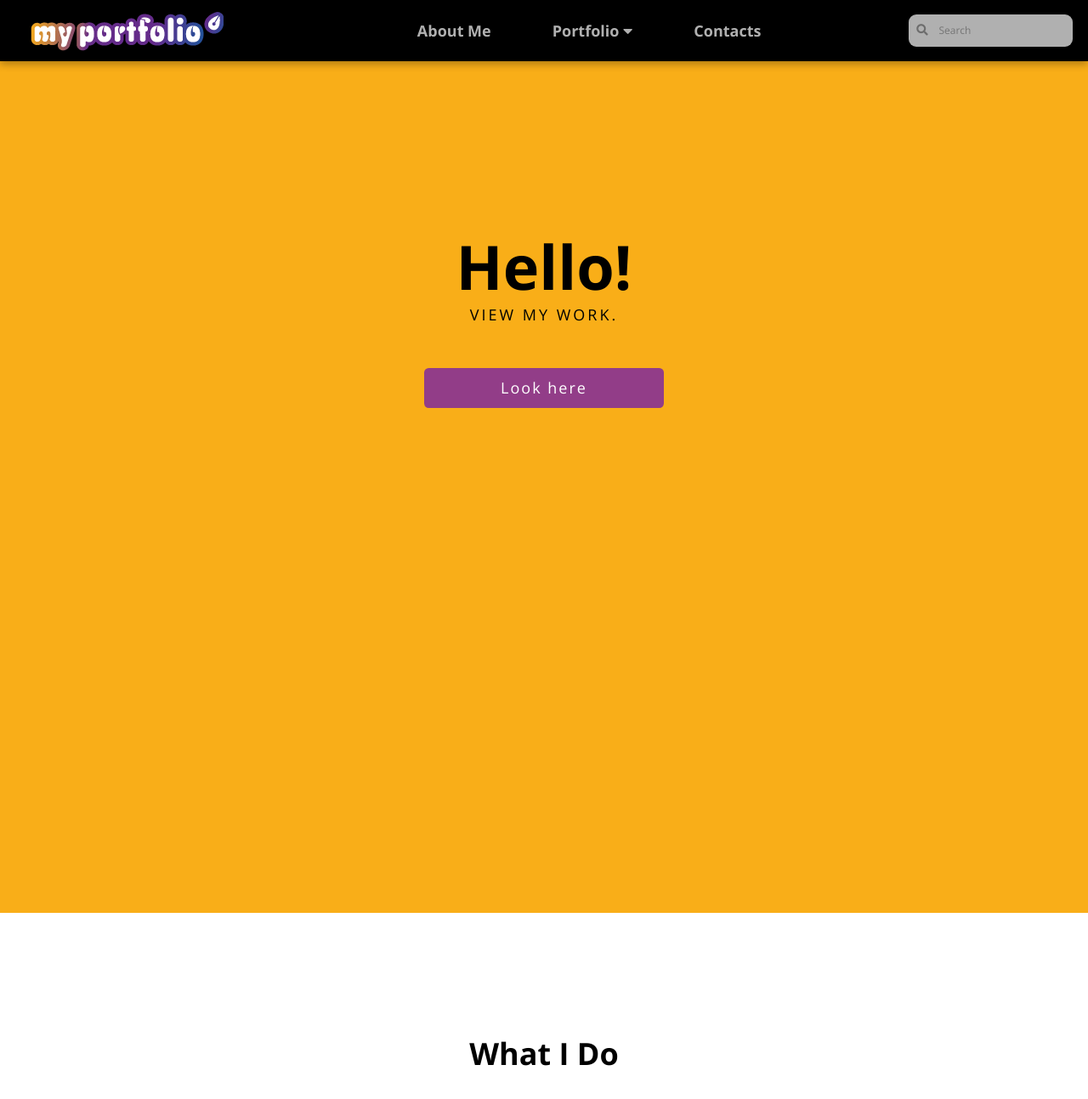
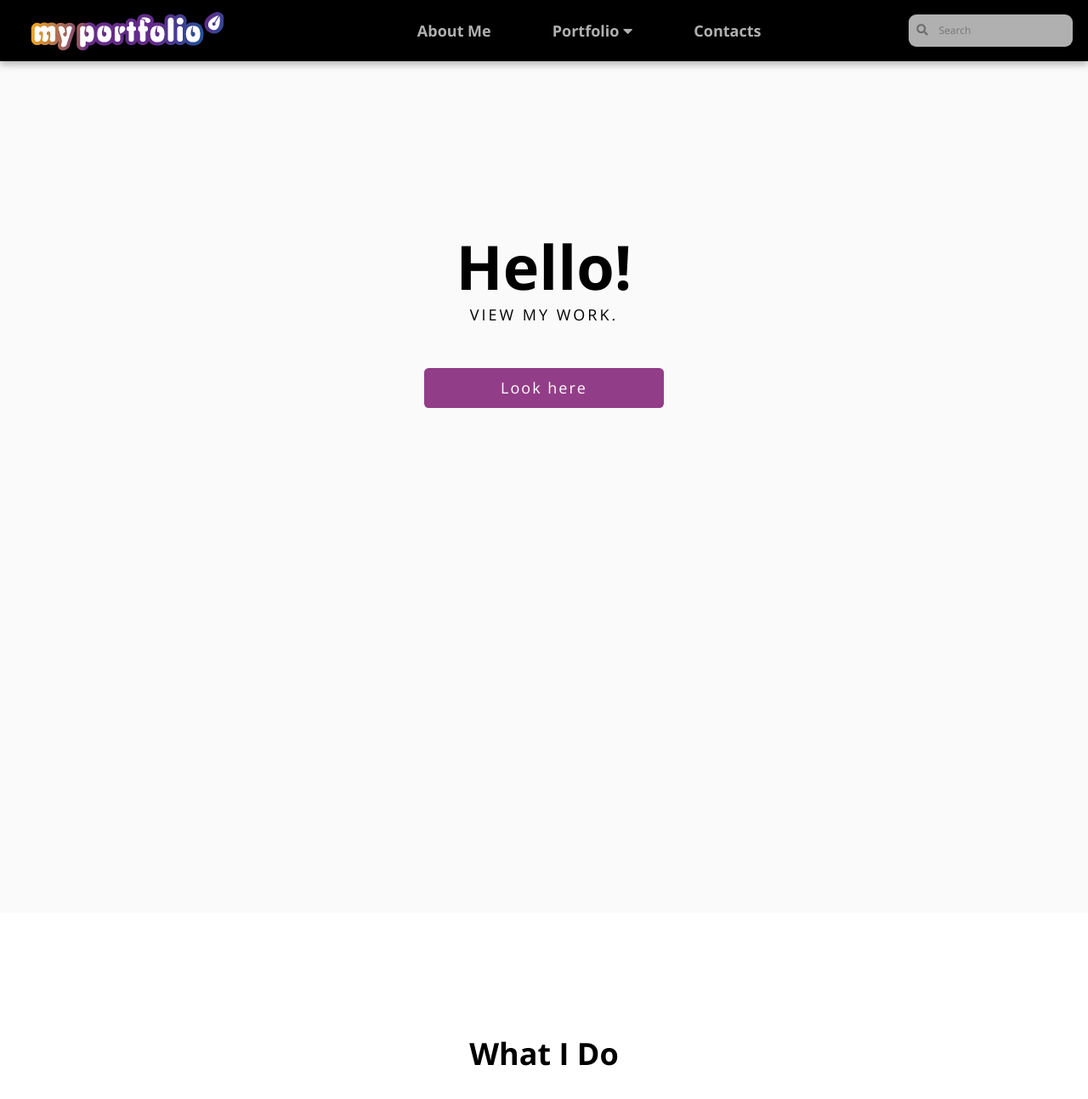
Before and after one commit to LiliyaMilanova/myportfolio, a Jekyll site: the page built from index.html, in a window 1280 px wide and 1400 px high. Shown: the top 1293 px of the window at 85% size. Built offline with Jekyll 4.4.1, drawn with Linux system fonts in a browser that asks for light colours; nearby versions of some CDN libraries.

Commit message:
Update styles.css

```diff
--- a/css/styles.css
+++ b/css/styles.css
@@ -20,7 +20,7 @@ body {
     display: flex;
     flex-wrap: wrap;
     justify-content: center;
-    background-color: rgb(249, 174, 24);
+    background-color: rgb(250, 250, 250);
     padding: 15rem 0 33rem 0;
     max-width: 100%;
     height: auto;
```
